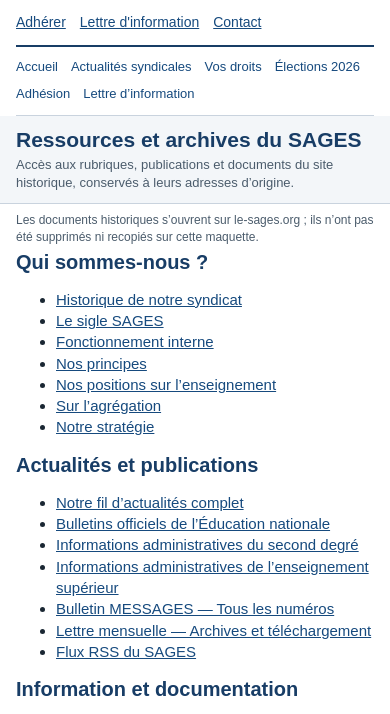
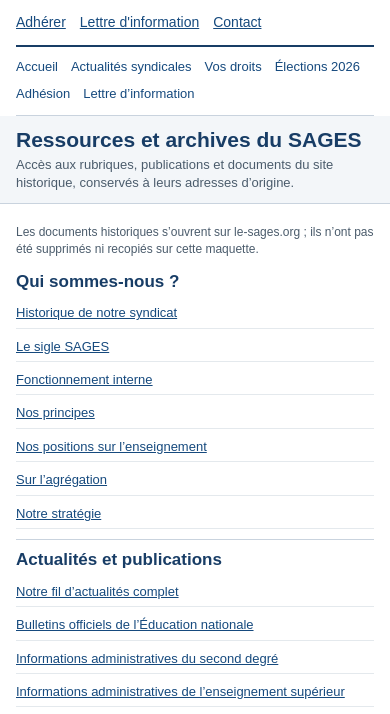
Before and after one commit to badrfr/sages, a plain HTML site: page ressources.html in a window 390 px wide. Shown: the part 126-840 px from the top of the page. Drawn offline with Linux system fonts and the light colour scheme.

Commit message:
Présenter le répertoire documentaire SAGES sur ordinateur et mobile

```diff
--- a/assets/sobriete-secondary.css
+++ b/assets/sobriete-secondary.css
@@ -35,3 +35,10 @@
   .grid, .grid.two { grid-template-columns:1fr; }
   .section { padding:12px 0 24px; }
 }
+
+.resources-layout { padding-top:12px; padding-bottom:24px; }
+.resource-group { border-bottom:1px solid var(--line); padding:10px 0; }
+.resource-group h2 { margin:0 0 7px; font-size:17px; }
+.resource-group ul { display:grid; grid-template-columns:repeat(2,minmax(0,1fr)); gap:4px 24px; margin:0; padding:0; list-style:none; }
+.resource-group li { margin:0; padding:5px 0; border-bottom:1px solid #e4e9ed; font-size:13px; }
+@media(max-width:760px) { .resource-group ul { grid-template-columns:1fr; } }
```
